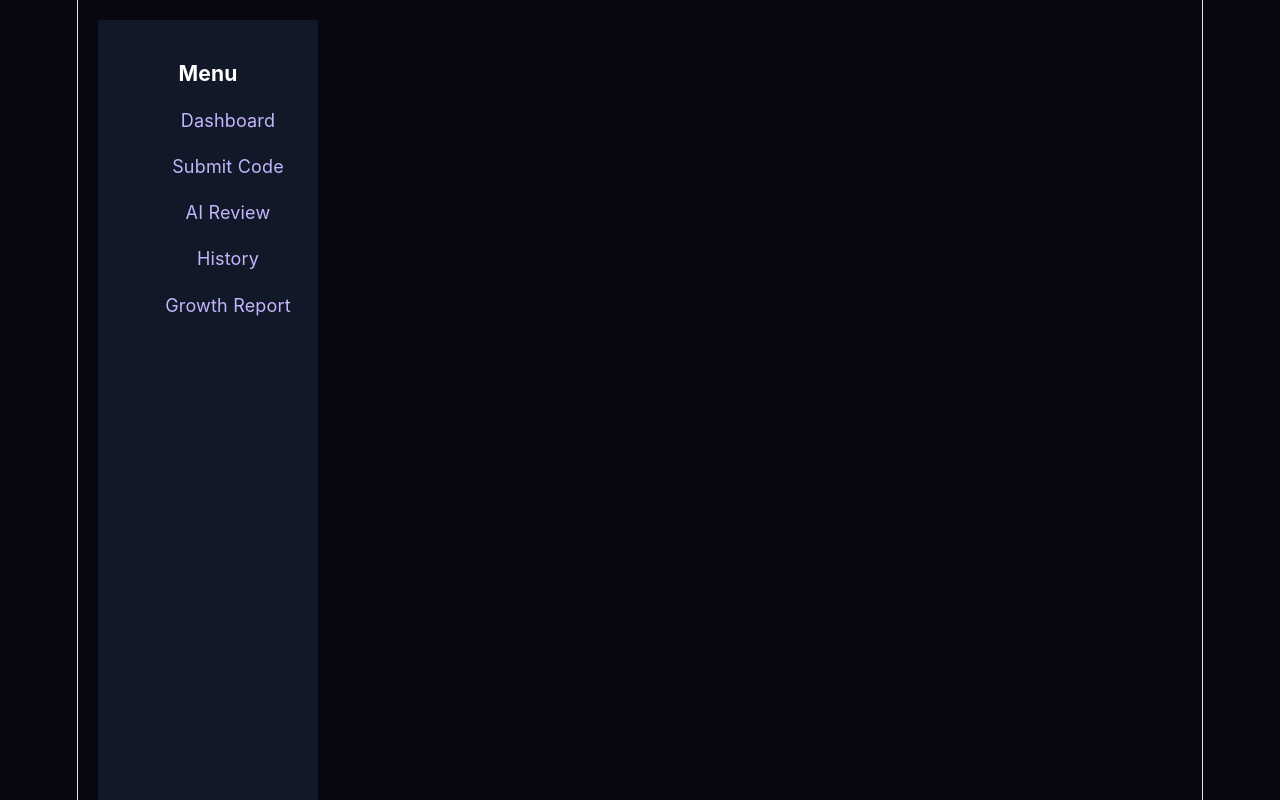
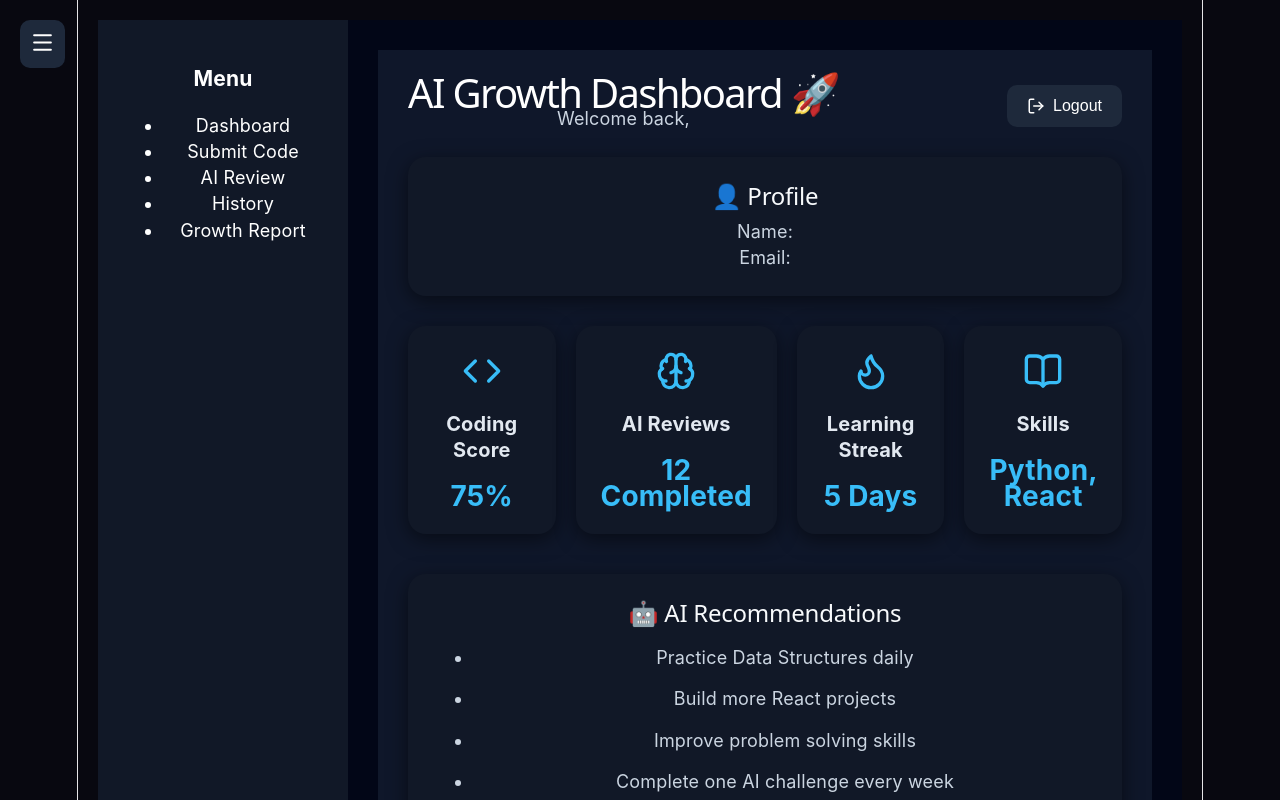
Before and after one commit to ACM-CodeHub/ai-growth-coach, a React (Vite) app in the folder ai-growth-coach-frontend/: page /dashboard in a window 1280 px wide. Shown: the top 800 px of the page. Built offline with nearby package versions, Linux system fonts and the light colour scheme.

Commit message:
feat: slidebar is corrected

```diff
--- a/ai-growth-coach-frontend/src/App.css
+++ b/ai-growth-coach-frontend/src/App.css
@@ -226,3 +226,59 @@ gap:15px;
 }
 
 }
+
+/* ===== Layout ===== */
+
+.dashboard-layout{
+display:flex;
+min-height:100vh;
+background:#020617;
+}
+
+/* Sidebar */
+
+.sidebar{
+width:250px;
+background:#111827;
+color:white;
+padding:25px;
+transition:0.3s;
+}
+
+/* Dashboard Area */
+
+.dashboard-content{
+flex:1;
+padding:30px;
+}
+
+/* Menu Button */
+
+.menu-toggle{
+position:fixed;
+top:20px;
+left:20px;
+z-index:1000;
+background:#1e293b;
+color:white;
+border:none;
+padding:10px;
+border-radius:10px;
+cursor:pointer;
+}
+
+/* Responsive */
+
+@media(max-width:800px){
+
+.sidebar{
+position:fixed;
+height:100vh;
+z-index:999;
+}
+
+.dashboard-content{
+padding-top:80px;
+}
+
+}
--- a/ai-growth-coach-frontend/src/components/DashboardLayout.jsx
+++ b/ai-growth-coach-frontend/src/components/DashboardLayout.jsx
@@ -1,18 +1,44 @@
-import React from "react";
+import React, { useState } from "react";
 import Sidebar from "./Sidebar";
+import { Menu } from "lucide-react";
+import "../App.css";
+
 
 const DashboardLayout = ({ children }) => {
+
+  const [showSidebar, setShowSidebar] = useState(true);
+
+
   return (
+
     <div className="dashboard-layout">
 
-      <Sidebar />
+
+      <button
+        className="menu-toggle"
+        onClick={() => setShowSidebar(!showSidebar)}
+      >
+        <Menu size={25}/>
+      </button>
+
+
+
+      {showSidebar && <Sidebar />}
+
+
 
       <main className="dashboard-content">
+
         {children}
+
       </main>
 
+
+
     </div>
+
   );
 };
 
+
 export default DashboardLayout;
--- a/ai-growth-coach-frontend/src/components/Sidebar.jsx
+++ b/ai-growth-coach-frontend/src/components/Sidebar.jsx
@@ -5,7 +5,7 @@ function Sidebar(){
 
 return(
 
-<div className="menu">
+<div className="sidebar">
 
 <h3>Menu</h3>
 
```
